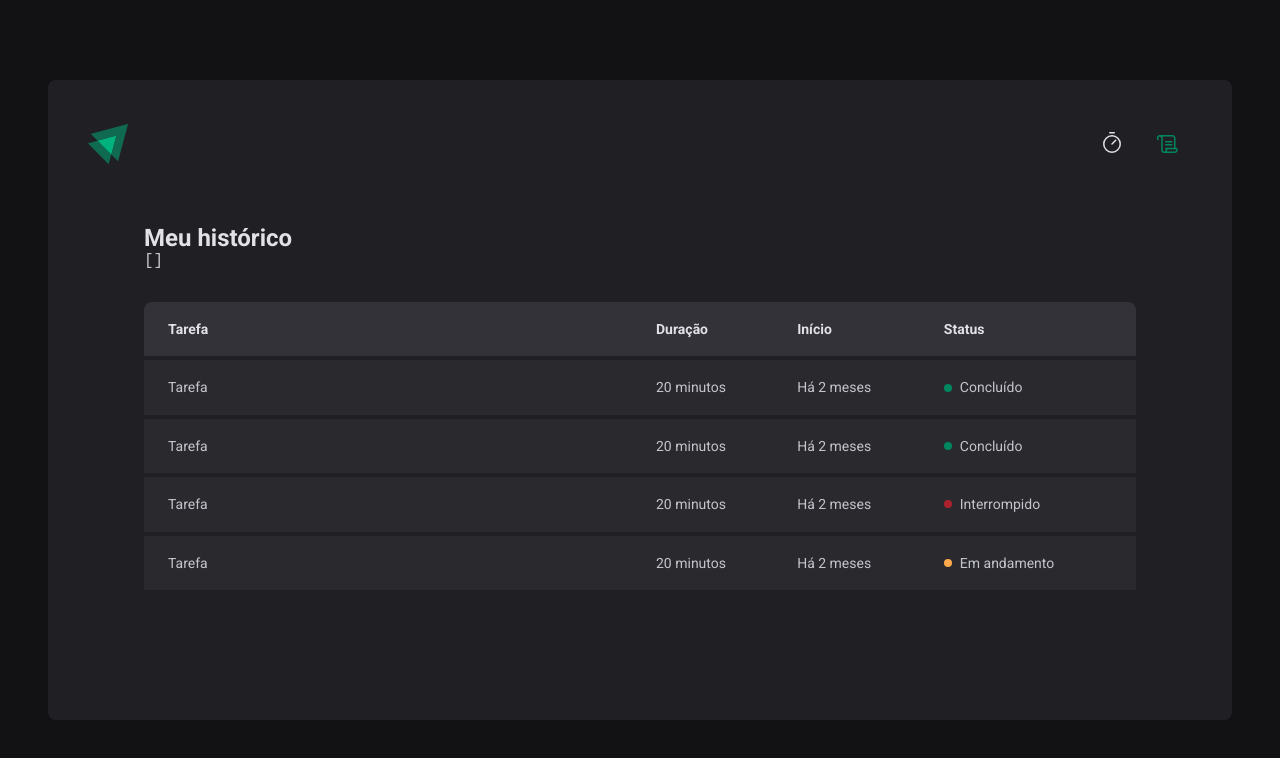
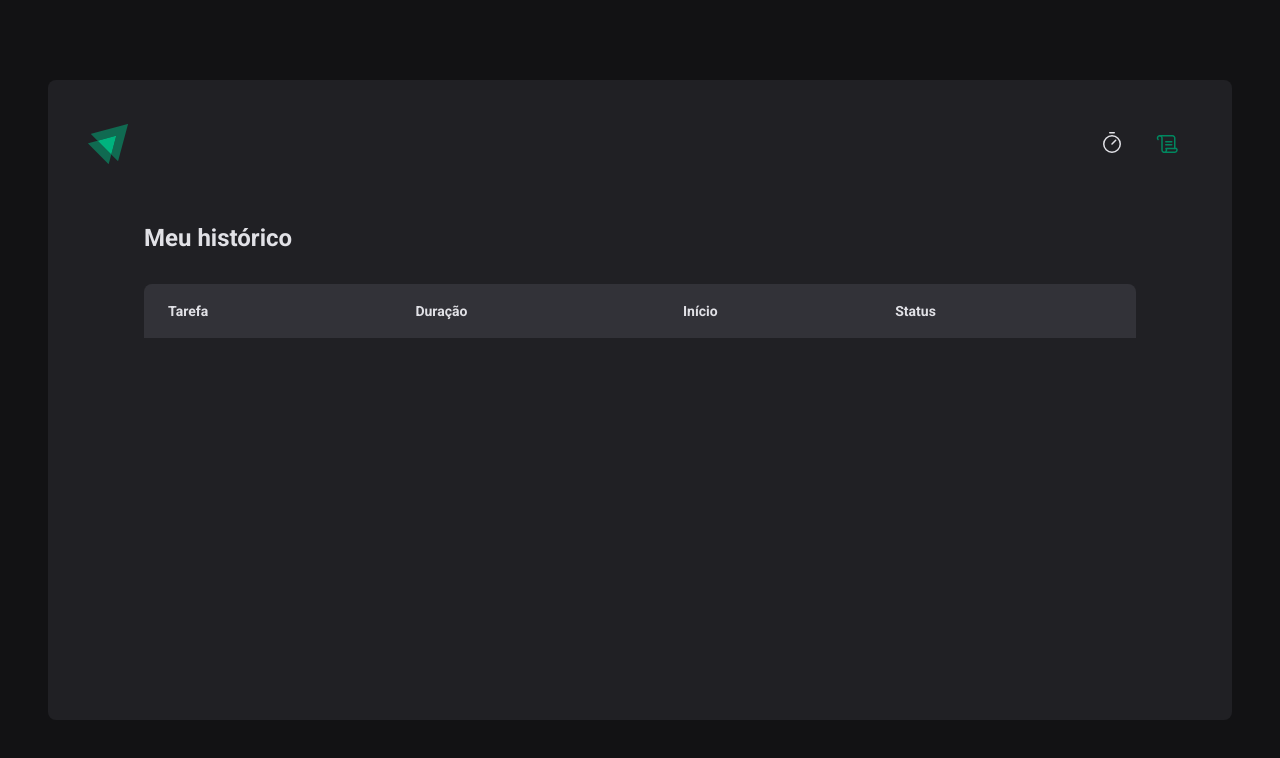
Before and after one commit to JoaoSBrito/IgniteTimer-Project, a React (Vite) app: page /history in a window 1280 px wide. Shown: the top 758 px of the page. Built offline with nearby package versions, Linux system fonts and the light colour scheme.

Commit message:
Reset Form + editing date

```diff
--- a/src/contexts/CyclesContext.tsx
+++ b/src/contexts/CyclesContext.tsx
@@ -65,8 +65,6 @@
     setCycles((state) => [...state, newCycle])
     setActiveCycleId(newCycle.id)
     setAmountSecondsPassed(0)
-
-    // reset()
   }
 
   function interruptCurrentCycle() {
--- a/src/pages/History/index.tsx
+++ b/src/pages/History/index.tsx
@@ -1,14 +1,14 @@
 import { useContext } from 'react'
 import { CyclesContext } from '../../contexts/CyclesContext'
-import { HistoryContainer, HistoryList, Status } from '../../styles/style'
+import { HistoryContainer, HistoryList, Status } from './style'
+import { formatDistanceToNow } from 'date-fns'
+import ptBR from 'date-fns/locale/pt-BR'
 
 export function History() {
   const { cycles } = useContext(CyclesContext)
   return (
     <HistoryContainer>
       <h1>Meu histórico</h1>
-
-      <pre>{JSON.stringify(cycles, null, 2)}</pre>
 
       <HistoryList>
         <table>
@@ -22,38 +22,33 @@
           </thead>
 
           <tbody>
-            <tr>
-              <td>Tarefa</td>
-              <td>20 minutos</td>
-              <td>Há 2 meses</td>
-              <td>
-                <Status statusColor="green">Concluído</Status>
-              </td>
-            </tr>
-            <tr>
-              <td>Tarefa</td>
-              <td>20 minutos</td>
-              <td>Há 2 meses</td>
-              <td>
-                <Status statusColor="green">Concluído</Status>
-              </td>
-            </tr>
-            <tr>
-              <td>Tarefa</td>
-              <td>20 minutos</td>
-              <td>Há 2 meses</td>
-              <td>
-                <Status statusColor="red">Interrompido</Status>
-              </td>
-            </tr>
-            <tr>
-              <td>Tarefa</td>
-              <td>20 minutos</td>
-              <td>Há 2 meses</td>
-              <td>
-                <Status statusColor="yellow">Em andamento</Status>
-              </td>
-            </tr>
+            {cycles.map((cycle) => {
+              return (
+                <tr key={cycle.id}>
+                  <td>{cycle.task}</td>
+                  <td>{cycle.minutesAmount}</td>
+                  <td>
+                    {formatDistanceToNow(cycle.startDate, {
+                      addSuffix: true,
+                      locale: ptBR,
+                    })}
+                  </td>
+                  <td>
+                    {cycle.finishedDate && (
+                      <Status statusColor="green">Concluído</Status>
+                    )}
+
+                    {cycle.interruptedDate && (
+                      <Status statusColor="red">Interropido</Status>
+                    )}
+
+                    {!cycle.finishedDate && !cycle.interruptedDate && (
+                      <Status statusColor="yellow">Em andamento</Status>
+                    )}
+                  </td>
+                </tr>
+              )
+            })}
           </tbody>
         </table>
       </HistoryList>
--- a/src/pages/Home/index.tsx
+++ b/src/pages/Home/index.tsx
@@ -35,7 +35,12 @@
     },
   })
 
-  const { handleSubmit, watch /*,  reset */ } = newCycleForm
+  const { handleSubmit, watch, reset } = newCycleForm
+
+  function handleCreateNewCycle(data: NewCycleFormData) {
+    createNewCycle(data)
+    reset()
+  }
 
   const task = watch('task')
   const isSubmitDisabled = !task
@@ -47,7 +52,7 @@
 
   return (
     <HomeContainer>
-      <form onSubmit={handleSubmit(createNewCycle)} action="">
+      <form onSubmit={handleSubmit(handleCreateNewCycle)} action="">
         <FormProvider {...newCycleForm}>
           <NewCycleForm />
         </FormProvider>
```
Also changed, not shown: src/pages/History/style.ts (renamed from src/styles/style.ts).
